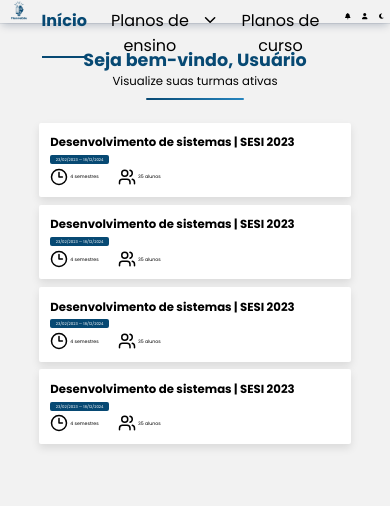
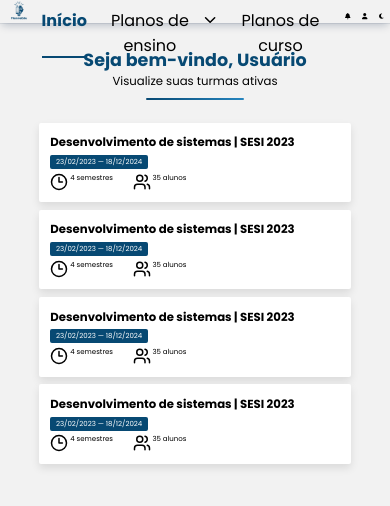
Before and after one commit to larissacoelho21/PlanneEdu-FrontEnd, a React (Vite) app in the folder PlanneEdu_Front/: page /homeprofessor in a window 390 px wide. Shown: the top 506 px of the page. Built offline with nearby package versions, Linux system fonts and the light colour scheme.

Commit message:
Atualização Plano de Ensino  versão mobile

```diff
--- a/PlanneEdu_Front/src/Css/Teacher/Home.css
+++ b/PlanneEdu_Front/src/Css/Teacher/Home.css
@@ -79,7 +79,7 @@ body {
   font-size: 1.4vw;
 }
 
-.date-badge {
+.dateBadge {
   font-size: 1vw;
   background-color: #07678d;
   background-color: var(--blue-one);
@@ -96,19 +96,19 @@ body {
   gap: 5vw;
 }
 
-.semester-teacher,
-.students {
+.semesterTeacher,
+.student {
   display: flex;
   gap: 0.5vw;
 }
 
-.semester-teacher img,
-.students img {
+.semesterTeacher img,
+.student img {
   width: 1.6vw;
 }
 
-.semester-teacher h1,
-.students h1 {
+.semesterTeacher h1,
+.student h1 {
   font-size: 1.3vw;
   font-weight: normal;
 }
@@ -134,12 +134,13 @@ body {
     font-size: 3vw;
   }
 
-  .date-badge {
+  .dateBadge {
     font-size: 1.8vw;
     width: 25vw;
   }
 
-  .students h1 {
+  .semesterTeacher h1,
+  .student h1 {
     font-size: 1.8vw;
   }
 }
--- a/PlanneEdu_Front/src/Css/Teacher/PlanEnsino.css
+++ b/PlanneEdu_Front/src/Css/Teacher/PlanEnsino.css
@@ -151,3 +151,43 @@
   font-weight: 400;
   font-size: 1.3vw;
 }
+
+/* --------------------Versão Mobile-------------------- */
+
+@media only screen and (max-width: 800px) {
+  .Title {
+    font-size: 4.5vw;
+  }
+
+  .Description {
+    font-size: 3vw;
+  }
+
+  .Add-Plano {
+    display: none;
+  }
+
+  .Planos h2 {
+    display: none;
+  }
+
+  .Cards {
+    padding: 0 4vw;
+    width: 100%;
+    display: flex;
+    grid-template-columns: none;
+    gap: 2vw;
+    flex-direction: column;
+    justify-content: space-between;
+    margin-bottom: 3vw;
+  }
+
+  .tag-course {
+    font-size: 1.8vw;
+  }
+
+  .Teacher p,
+  .Class p {
+    font-size: 1.8vw;
+  }
+}
--- a/PlanneEdu_Front/src/Pages/Teacher/Home.tsx
+++ b/PlanneEdu_Front/src/Pages/Teacher/Home.tsx
@@ -1,6 +1,6 @@
 import { Link } from "react-router-dom";
 import { NavBarProfessor } from "../../Components/Docentes/NavBar-Professores/navBarProfessor";
-import "../../Css/Teacher/Home.css";
+import "../../Css/Teacher/Home.css"
 import { Clock3, Users } from "lucide-react";
 import { useEffect, useState } from "react";
 
@@ -29,15 +29,15 @@ export function Home() {
           {/* Evita sublinhado no texto */}
           <div className="box-teacher">
             <h1>Desenvolvimento de sistemas | SESI 2023</h1>
-            <div className="date-badge">
+            <div className="dateBadge">
               <span>23/02/2023 — 18/12/2024</span>
             </div>
             <div className="infos-class">
-              <div className="semester-teacher">
+              <div className="semesterTeacher">
                 <Clock3 size={18} />
                 <h1>4 semestres</h1>
               </div>
-              <div className="students">
+              <div className="student">
                 <Users size={18} />
                 <h1>35 alunos</h1>
               </div>
@@ -46,15 +46,15 @@ export function Home() {
         </Link>
         <div className="box-teacher">
           <h1>Desenvolvimento de sistemas | SESI 2023</h1>
-          <div className="date-badge">
+          <div className="dateBadge">
             <span>23/02/2023 — 18/12/2024</span>
           </div>
           <div className="infos-class">
-            <div className="semester-teacher">
+            <div className="semesterTeacher">
               <Clock3 size={18} />
               <h1>4 semestres</h1>
             </div>
-            <div className="students">
+            <div className="student">
               <Users size={18} />
               <h1>35 alunos</h1>
             </div>
@@ -62,15 +62,15 @@ export function Home() {
         </div>
         <div className="box-teacher">
           <h1>Desenvolvimento de sistemas | SESI 2023</h1>
-          <div className="date-badge">
+          <div className="dateBadge">
             <span>23/02/2023 — 18/12/2024</span>
           </div>
           <div className="infos-class">
-            <div className="semester-teacher">
+            <div className="semesterTeacher">
               <Clock3 size={18} />
               <h1>4 semestres</h1>
             </div>
-            <div className="students">
+            <div className="student">
               <Users size={18} />
               <h1>35 alunos</h1>
             </div>
@@ -78,15 +78,15 @@ export function Home() {
         </div>
         <div className="box-teacher">
           <h1>Desenvolvimento de sistemas | SESI 2023</h1>
-          <div className="date-badge">
+          <div className="dateBadge">
             <span>23/02/2023 — 18/12/2024</span>
           </div>
           <div className="infos-class">
-            <div className="semester-teacher">
+            <div className="semesterTeacher">
               <Clock3 size={18} />
               <h1>4 semestres</h1>
             </div>
-            <div className="students">
+            <div className="student">
               <Users size={18} />
               <h1>35 alunos</h1>
             </div>
```
